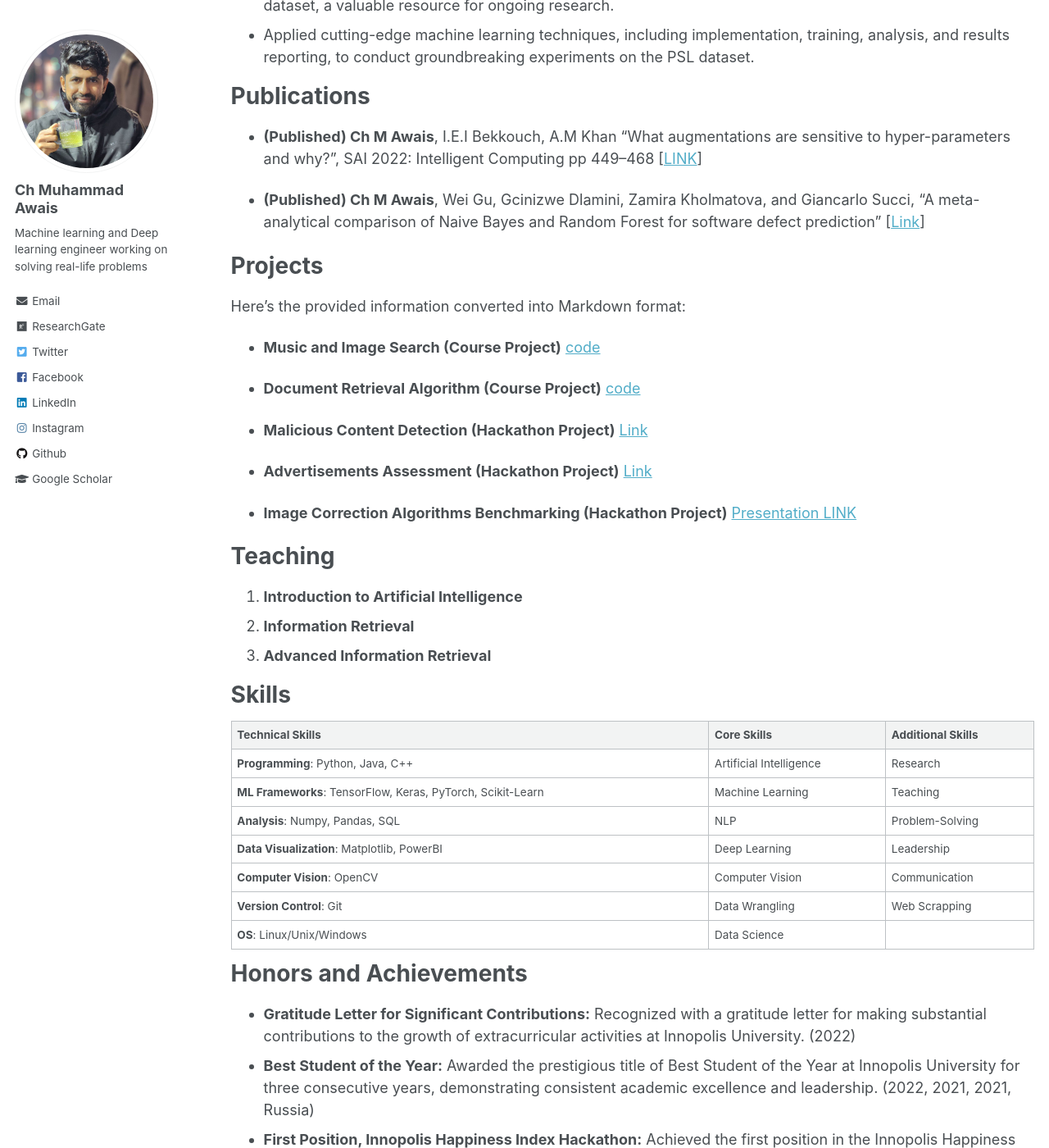
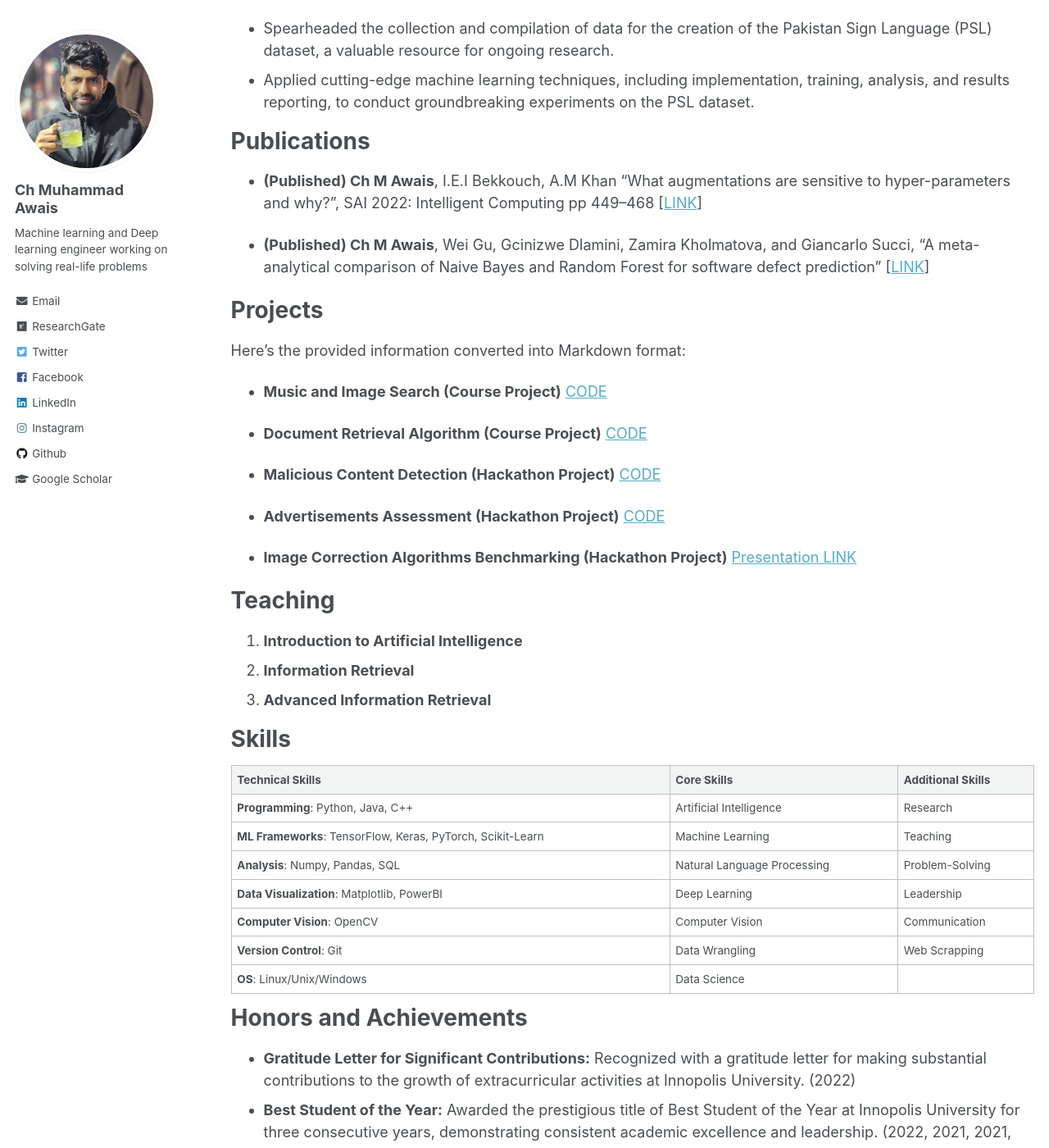
Before and after one commit to cm-awais/cm-awais.github.io, a Jekyll site: the page built from _pages/cv.md, in a window 1280 px wide and 1400 px high, scrolled down 1390 px. Shown: the whole window at 82% size. Built offline with Jekyll 4.4.1, drawn with Linux system fonts in a browser that asks for light colours.

Commit message:
updated some small things

```diff
--- a/_pages/cv.md
+++ b/_pages/cv.md
@@ -7,7 +7,8 @@
   - /resume
 ---
 
-<!-- {% include base_path %} -->
+ {% include base_path %} -->
+
 
 Education
 ======
@@ -51,19 +52,19 @@
 
 - **(Published) Ch M Awais**, I.E.I Bekkouch, A.M Khan "What augmentations are sensitive to hyper-parameters and why?", SAI 2022: Intelligent Computing pp 449–468 \[[LINK](https://link.springer.com/chapter/10.1007/978-3-031-10461-9_31)\]
 
-- **(Published) Ch M Awais**, Wei Gu, Gcinizwe Dlamini, Zamira Kholmatova, and Giancarlo Succi, "A meta-analytical comparison of Naive Bayes and Random Forest for software defect prediction" \[[Link](https://link.springer.com/chapter/10.1007/978-3-031-35501-1_14)\]
+- **(Published) Ch M Awais**, Wei Gu, Gcinizwe Dlamini, Zamira Kholmatova, and Giancarlo Succi, "A meta-analytical comparison of Naive Bayes and Random Forest for software defect prediction" \[[LINK](https://link.springer.com/chapter/10.1007/978-3-031-35501-1_14)\]
 
 Projects
 ======
  Here's the provided information converted into Markdown format:
 
-- **Music and Image Search (Course Project)** [code](https://github.com/Muhammad0Awais/Music-Shazam-and-Images-retrieval-SIFT/blob/main/Music(Shazam)%20and%20Images%20retrieval(SIFT).ipynb)
+- **Music and Image Search (Course Project)** [CODE](https://github.com/Muhammad0Awais/Music-Shazam-and-Images-retrieval-SIFT/blob/main/Music(Shazam)%20and%20Images%20retrieval(SIFT).ipynb)
 
-- **Document Retrieval Algorithm (Course Project)** [code](https://github.com/Muhammad0Awais/Search-Engine-based-document-processing-pipeline)
+- **Document Retrieval Algorithm (Course Project)** [CODE](https://github.com/Muhammad0Awais/Search-Engine-based-document-processing-pipeline)
 
-- **Malicious Content Detection (Hackathon Project)** [Link](https://github.com/Muhammad0Awais/sber_zvuk_hackathon)
+- **Malicious Content Detection (Hackathon Project)** [CODE](https://github.com/Muhammad0Awais/sber_zvuk_hackathon)
 
-- **Advertisements Assessment (Hackathon Project)** [Link](https://github.com/Muhammad0Awais/Yolo-based-Advertistment-Analysis)
+- **Advertisements Assessment (Hackathon Project)** [CODE](https://github.com/Muhammad0Awais/Yolo-based-Advertistment-Analysis)
 
 - **Image Correction Algorithms Benchmarking (Hackathon Project)** [Presentation LINK](https://docs.google.com/presentation/d/1Se1o_hMCWlAHoOfg0WZPiOq0BHkbMQqtqk8hPIKTFJM/edit?usp=sharing)
 
@@ -80,7 +81,7 @@
 |---|---|---|
 | **Programming**: Python, Java, C++ | Artificial Intelligence | Research |
 | **ML Frameworks**: TensorFlow, Keras, PyTorch, Scikit-Learn | Machine Learning | Teaching|
-| **Analysis**: Numpy, Pandas, SQL | NLP| Problem-Solving |
+| **Analysis**: Numpy, Pandas, SQL | Natural Language Processing| Problem-Solving |
 | **Data Visualization**: Matplotlib, PowerBI | Deep Learning| Leadership|
 | **Computer Vision**: OpenCV | Computer Vision | Communication|
 | **Version Control**: Git | Data Wrangling | Web Scrapping |
```
Also changed, not shown: _pages/about.md (+1 -9 lines).
